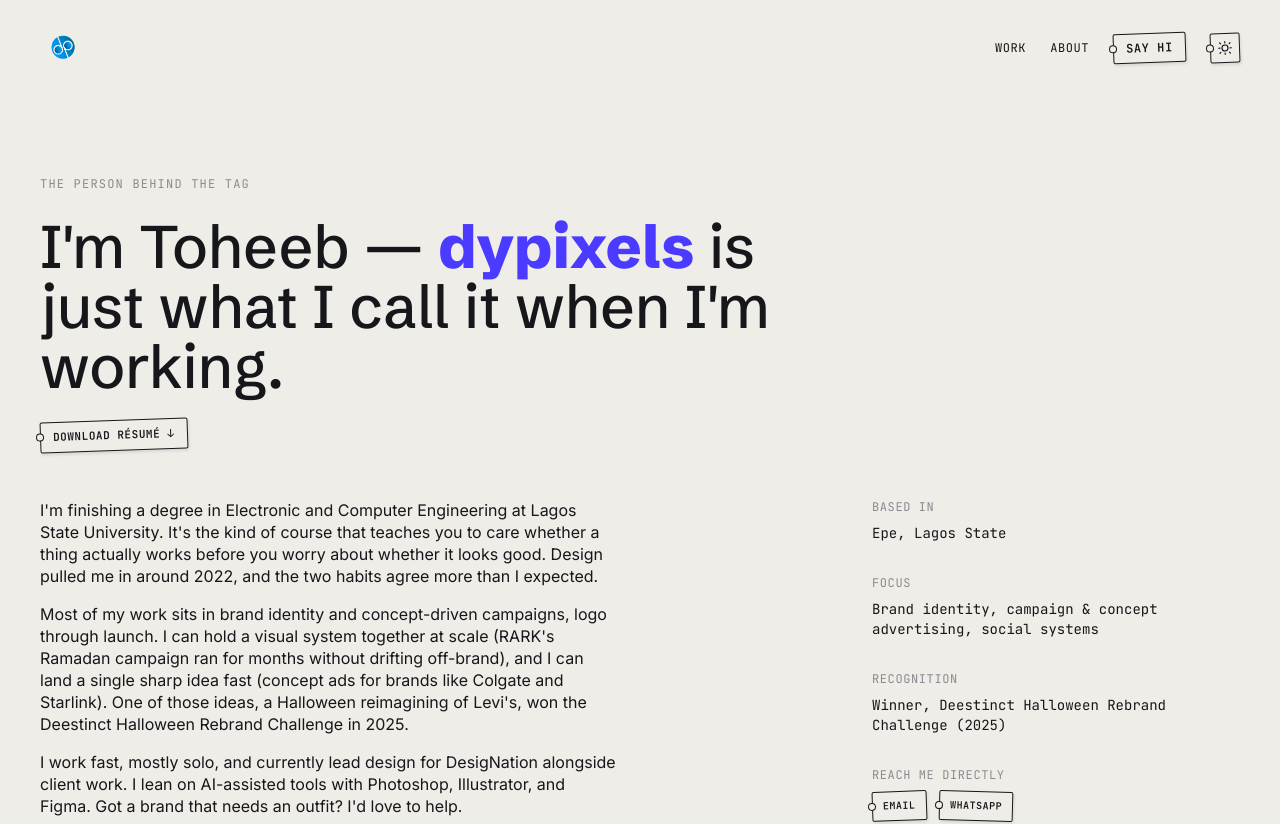
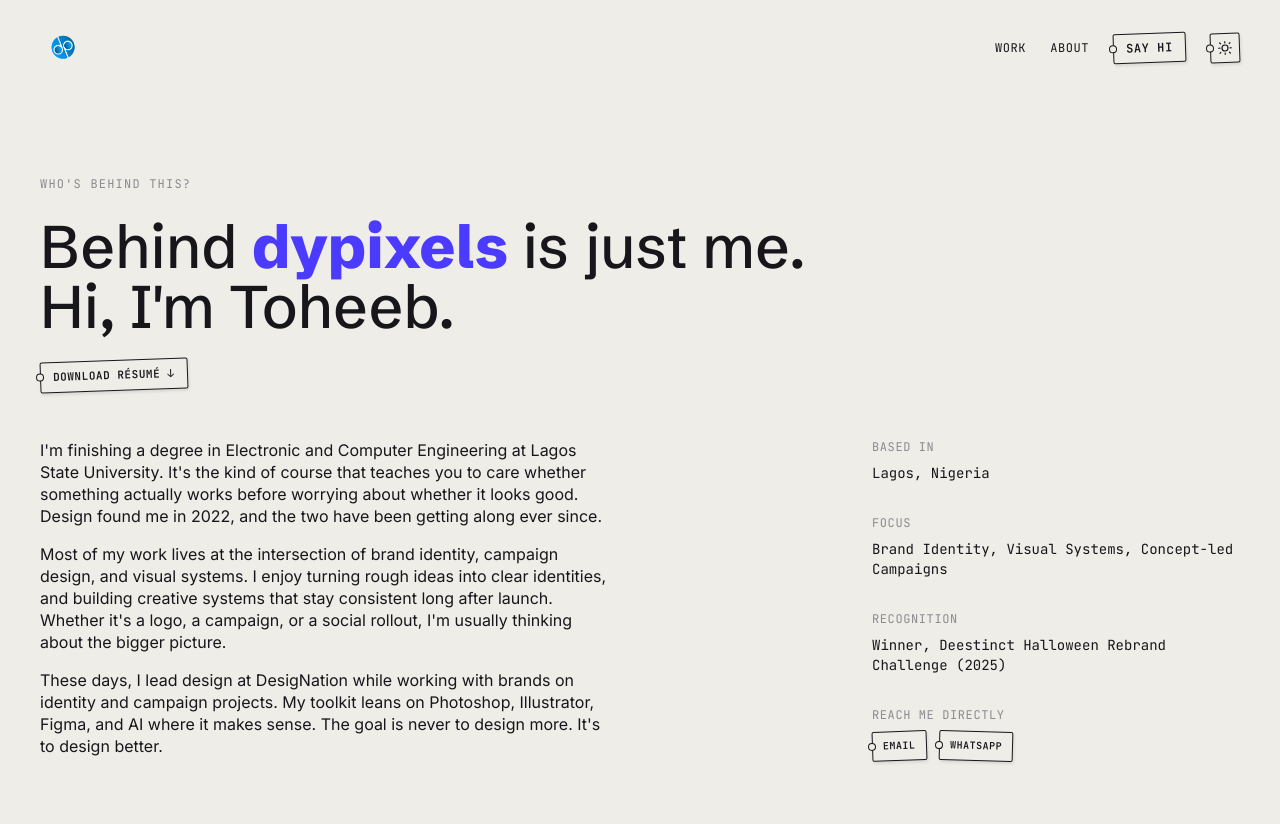
Before and after one commit to Toheeb6139/dypixels, a Next.js app: page /about in a window 1280 px wide. Shown: the top 824 px of the page. Built offline with nearby package versions, Linux system fonts and the light colour scheme; no server answers.

Commit message:
Add files via upload

```diff
--- a/app/about/page.tsx
+++ b/app/about/page.tsx
@@ -10,14 +10,14 @@ export default function About() {
 
       <section className="px-6 md:px-10 py-12 md:py-20">
         <p className="font-mono text-xs uppercase tracking-widest text-mute mb-6">
-          The person behind the tag
+          Who's behind this?
         </p>
 
         <h1
           className="font-display text-4xl md:text-6xl max-w-3xl leading-[1.02] mb-6"
         >
-          I'm Toheeb — <span className="text-flash font-extrabold">dypixels</span> is
-          just what I call it when I'm working.
+          Behind <span className="text-flash font-extrabold">dypixels</span> is
+          just me. Hi, I'm Toheeb.
         </h1>
 
         <a
@@ -35,24 +35,24 @@ export default function About() {
             <p>
               I'm finishing a degree in Electronic and Computer Engineering
               at Lagos State University. It's the kind of course that
-              teaches you to care whether a thing actually works before
-              you worry about whether it looks good. Design pulled me in
-              around 2022, and the two habits agree more than I expected.
+              teaches you to care whether something actually works before
+              worrying about whether it looks good. Design found me in
+              2022, and the two have been getting along ever since.
             </p>
             <p>
-              Most of my work sits in brand identity and concept-driven
-              campaigns, logo through launch. I can hold a visual system
-              together at scale (RARK's Ramadan campaign ran for months
-              without drifting off-brand), and I can land a single sharp
-              idea fast (concept ads for brands like Colgate and
-              Starlink). One of those ideas, a Halloween reimagining of
-              Levi's, won the Deestinct Halloween Rebrand Challenge in 2025.
+              Most of my work lives at the intersection of brand identity,
+              campaign design, and visual systems. I enjoy turning rough
+              ideas into clear identities, and building creative systems
+              that stay consistent long after launch. Whether it's a logo,
+              a campaign, or a social rollout, I'm usually thinking about
+              the bigger picture.
             </p>
             <p>
-              I work fast, mostly solo, and currently lead design for
-              DesigNation alongside client work. I lean on AI-assisted
-              tools with Photoshop, Illustrator, and Figma. Got a brand
-              that needs an outfit? I'd love to help.
+              These days, I lead design at DesigNation while working with
+              brands on identity and campaign projects. My toolkit leans
+              on Photoshop, Illustrator, Figma, and AI where it makes
+              sense. The goal is never to design more. It's to design
+              better.
             </p>
           </div>
 
@@ -63,13 +63,13 @@ export default function About() {
               <p className="text-mute uppercase tracking-wider text-xs mb-2">
                 Based in
               </p>
-              <p>Epe, Lagos State</p>
+              <p>Lagos, Nigeria</p>
             </div>
             <div>
               <p className="text-mute uppercase tracking-wider text-xs mb-2">
                 Focus
               </p>
-              <p>Brand identity, campaign &amp; concept advertising, social systems</p>
+              <p>Brand Identity, Visual Systems, Concept-led Campaigns</p>
             </div>
             <div>
               <p className="text-mute uppercase tracking-wider text-xs mb-2">
```
Also changed, not shown: 1 other file (tests, documents, lock files or other folders).
